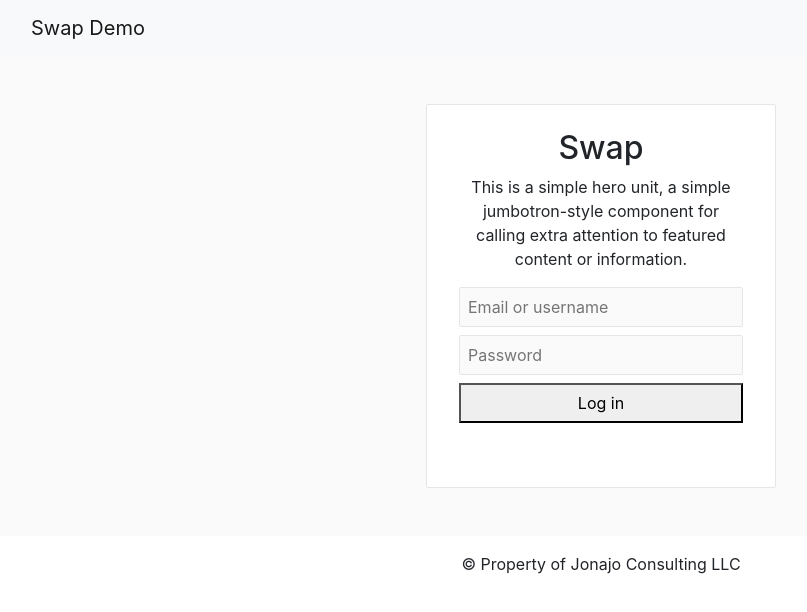
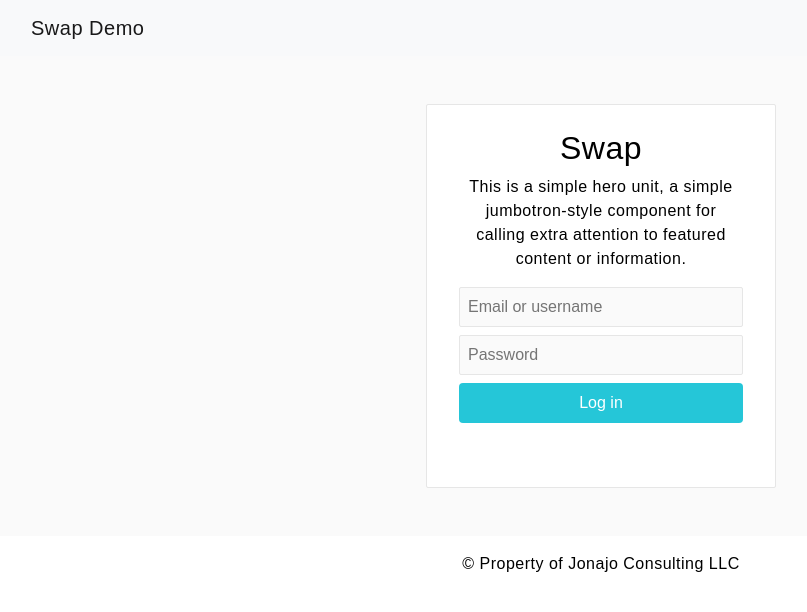
Before and after one commit to aluramh/swap-nux, a Nuxt app: page /login in a window 1280 px wide. Shown: the top 612 px of the page, without its empty margins (39-846 px from the left). Built offline with nearby package versions, Linux system fonts and the light colour scheme.

Commit message:
Fixed /api issue. Added stylings. Can close branch.

```diff
--- /dev/null
+++ b/assets/css/variables.scss
@@ -0,0 +1,11 @@
+// Color schemes:
+// https://material.io/design/color/the-color-system.html
+// https://codepen.io/anon/pen/ejebjd
+
+$primary: #25c6d8;
+$primary-dark: #0095a7;
+$primary-light: #6ef9ff;
+
+$secondary: #ec407a;
+$secondary-dark: #b4004e;
+$secondary-light: #ff77a9;
--- a/components/Cards/Card.vue
+++ b/components/Cards/Card.vue
@@ -3,7 +3,7 @@
 
     <b-card class="swap-card" header-class="swap-header">
       <slot slot="header">
-        <div v-swap-color="contactType"/>
+        <div />
       </slot>
       <div class="card-text">
         <ul>
--- a/components/shared/Button.vue
+++ b/components/shared/Button.vue
@@ -40,18 +40,27 @@ export default {
 </script>
 
 <style lang="scss">
+@import "@/assets/css/variables.scss";
+
 .button__sidebar {
   height: 40px;
   cursor: pointer;
   transition: all 250ms;
   outline: none !important;
+  border-radius: 4px;
+  border: none;
+  color: white;
+  background-color: $primary;
+  &:hover,
+  &:focus {
+    background-color: $primary-dark;
+  }
 
   &--flat {
     color: gray;
     background-color: transparent;
     padding: 0.3rem 0.4rem;
     border: none;
-    border-radius: 4px;
     &:hover,
     &:focus {
       background-color: lightgrey;
--- a/nuxt.config.js
+++ b/nuxt.config.js
@@ -1,6 +1,42 @@
 module.exports = {
+  /*
+  ** Headers of the page
+  */
+  head: {
+    title: "starter",
+    meta: [
+      { charset: "utf-8" },
+      { name: "viewport", content: "width=device-width, initial-scale=1" },
+      { hid: "description", name: "description", content: "Nuxt.js project" }
+    ],
+    link: [{ rel: "icon", type: "image/x-icon", href: "/favicon.ico" }]
+  },
+  /*
+  ** Global CSS
+  */
+  css: ["@/assets/css/main.css"],
+  /*
+  ** Add axios globally
+  */
+  build: {
+    vendor: ["axios"],
+    /*
+    ** Run ESLINT on save
+    */
+    extend(config, ctx) {
+      if (ctx.isDev && ctx.isClient) {
+        config.module.rules.push({
+          enforce: "pre",
+          test: /\.(js|vue)$/,
+          loader: "eslint-loader",
+          exclude: /(node_modules)/
+        });
+      }
+    }
+  },
   modules: ["@nuxtjs/axios", "bootstrap-vue/nuxt"],
-  axios: {
-    // proxyHeaders: false
-  }
+  serverMiddleware: [
+    // API middleware
+    "~/api/index.js"
+  ]
 };
--- a/store/modules/contacts.js
+++ b/store/modules/contacts.js
@@ -49,7 +49,7 @@ const actions = {
   // nuxtServerInit() is executed once the app server is initialized.
   // nuxtServerInit({ commit }, { app }) {},
   async fetchContacts({ commit }) {
-    const { data, count } = await this.$axios.$get("/contacts");
+    const { data, count } = await this.$axios.$get("/api/contacts");
 
     commit(types.SET_CONTACTS, data);
     commit(types.SET_CONTACTS_COUNT, count);
```
